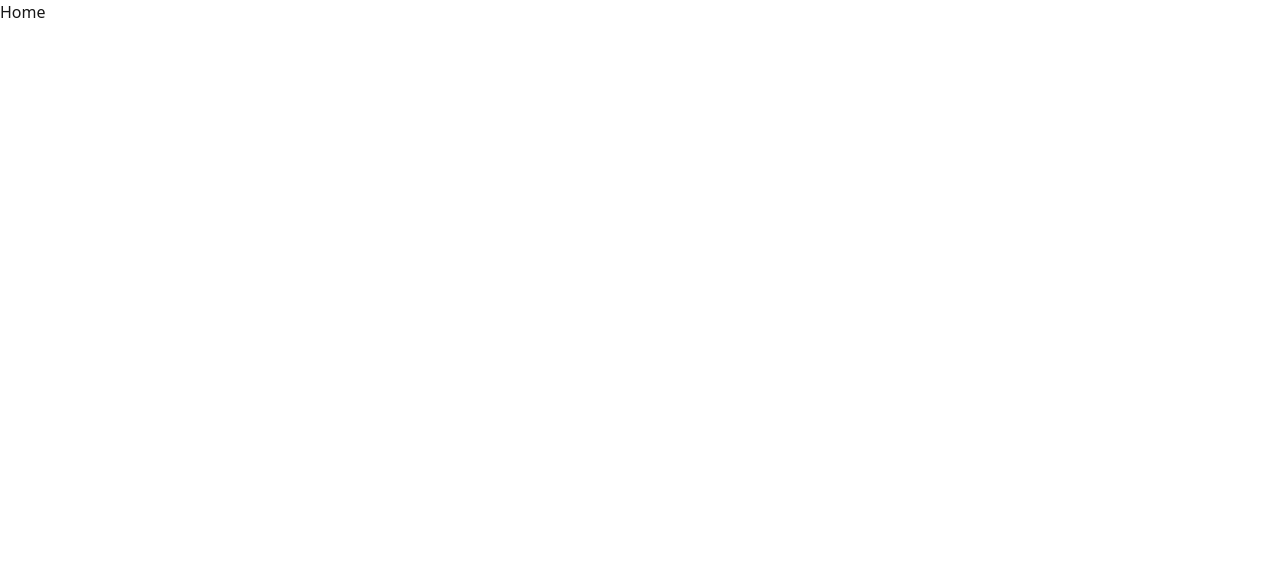
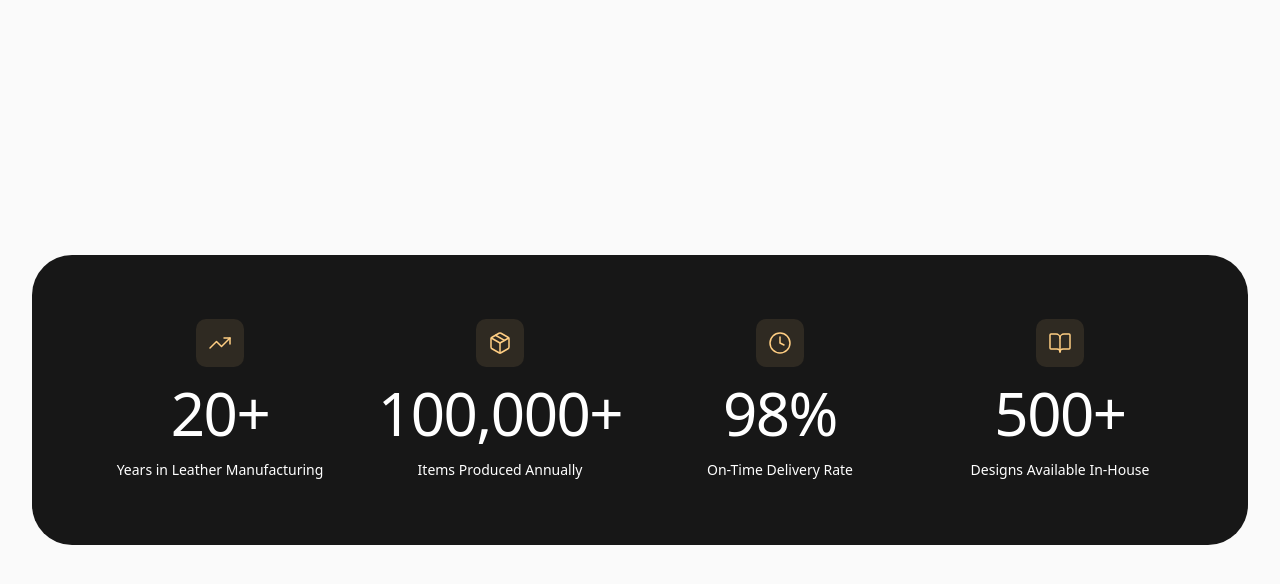
Before and after one commit to Lordevs/Smart-Range-Leather, a Next.js app: page / in a window 1280 px wide. Shown: the top 584 px of the page. Built offline with nearby package versions, Linux system fonts and the light colour scheme.

Commit message:
create stats component

```diff
--- a/src/app/globals.css
+++ b/src/app/globals.css
@@ -2,6 +2,10 @@
 @import "tw-animate-css";
 
 @custom-variant dark (&:is(.dark *));
+
+@theme {
+  --font-tinos: var(--font-tinos);
+}
 
 :root {
   --background: oklch(1 0 0);
@@ -91,8 +95,8 @@
   --sidebar-accent-foreground: oklch(0.9850 0 0);
   --sidebar-border: oklch(0.2750 0 0);
   --sidebar-ring: oklch(0.4390 0 0);
-  --font-sans: ui-sans-serif, system-ui, -apple-system, BlinkMacSystemFont, 'Segoe UI', Roboto, 'Helvetica Neue', Arial, 'Noto Sans', sans-serif, 'Apple Color Emoji', 'Segoe UI Emoji', 'Segoe UI Symbol', 'Noto Color Emoji';
-  --font-serif: ui-serif, Georgia, Cambria, "Times New Roman", Times, serif;
+  --font-sans: var(--font-tinos), ui-sans-serif, system-ui, -apple-system, BlinkMacSystemFont, 'Segoe UI', Roboto, 'Helvetica Neue', Arial, 'Noto Sans', sans-serif, 'Apple Color Emoji', 'Segoe UI Emoji', 'Segoe UI Symbol', 'Noto Color Emoji';
+  --font-serif: var(--font-tinos), ui-serif, Georgia, Cambria, "Times New Roman", Times, serif;
   --font-mono: ui-monospace, SFMono-Regular, Menlo, Monaco, Consolas, "Liberation Mono", "Courier New", monospace;
   --radius: 0.625rem;
   --shadow-x: 0;
@@ -148,6 +152,7 @@
   --font-sans: var(--font-sans);
   --font-mono: var(--font-mono);
   --font-serif: var(--font-serif);
+  --font-tinos: var(--font-tinos);
 
   --radius-sm: calc(var(--radius) - 4px);
   --radius-md: calc(var(--radius) - 2px);
@@ -168,7 +173,12 @@
   * {
     @apply border-border outline-ring/50;
   }
+
   body {
-    @apply bg-background text-foreground;
+    @apply bg-background text-foreground font-sans;
   }
 }
+
+html {
+  font-family: var(--font-tinos), serif;
+}
--- a/src/app/layout.tsx
+++ b/src/app/layout.tsx
@@ -1,15 +1,13 @@
 import type { Metadata } from "next";
-import { Geist, Geist_Mono } from "next/font/google";
+import { Tinos } from "next/font/google";
 import "./globals.css";
 
-const geistSans = Geist({
-  variable: "--font-geist-sans",
+const tinos = Tinos({
   subsets: ["latin"],
-});
-
-const geistMono = Geist_Mono({
-  variable: "--font-geist-mono",
-  subsets: ["latin"],
+  weight: ["400", "700"],
+  style: ["normal", "italic"],
+  variable: "--font-tinos",
+  display: "swap",
 });
 
 export const metadata: Metadata = {
@@ -25,7 +23,7 @@ export default function RootLayout({
   return (
     <html lang="en">
       <body
-        className={`${geistSans.variable} ${geistMono.variable} antialiased`}>
+        className={`${tinos.variable} font-sans antialiased`}>
         {children}
       </body>
     </html>
--- a/src/app/page.tsx
+++ b/src/app/page.tsx
@@ -1,3 +1,9 @@
+import { StatsSection } from "@/components/common/stats-section";
+
 export default function Home() {
-  return <div>Home</div>;
+  return (
+    <main className="min-h-screen bg-neutral-50 dark:bg-neutral-950 flex items-center justify-center p-4">
+      <StatsSection />
+    </main>
+  );
 }
--- /dev/null
+++ b/src/components/common/stats-section.tsx
@@ -0,0 +1,53 @@
+import { TrendingUp, Package, Clock, BookOpen } from "lucide-react";
+
+const stats = [
+    {
+        icon: TrendingUp,
+        value: "20+",
+        label: "Years in Leather Manufacturing",
+    },
+    {
+        icon: Package,
+        value: "100,000+",
+        label: "Items Produced Annually",
+    },
+    {
+        icon: Clock,
+        value: "98%",
+        label: "On-Time Delivery Rate",
+    },
+    {
+        icon: BookOpen,
+        value: "500+",
+        label: "Designs Available In-House",
+    },
+];
+
+export function StatsSection() {
+    return (
+        <div className="w-full px-4 py-12">
+            <div className="mx-auto max-w-7xl">
+                <div className="grid grid-cols-1 gap-8 rounded-[2.5rem] bg-foreground p-12 md:grid-cols-2 lg:grid-cols-4 lg:p-16">
+                    {stats.map((stat, index) => (
+                        <div
+                            key={index}
+                            className="group flex flex-col items-center text-center space-y-4 transition-all duration-300 hover:scale-105"
+                        >
+                            <div className="flex h-12 w-12 items-center justify-center rounded-lg bg-primary/10">
+                                <stat.icon className="h-6 w-6 text-primary" strokeWidth={1.5} />
+                            </div>
+                            <div className="space-y-4">
+                                <h3 className="text-5xl font-normal tracking-tight text-white md:text-6xl">
+                                    {stat.value}
+                                </h3>
+                                <p className="text-sm font-medium text-white leading-relaxed mx-auto">
+                                    {stat.label}
+                                </p>
+                            </div>
+                        </div>
+                    ))}
+                </div>
+            </div>
+        </div>
+    );
+}
```
